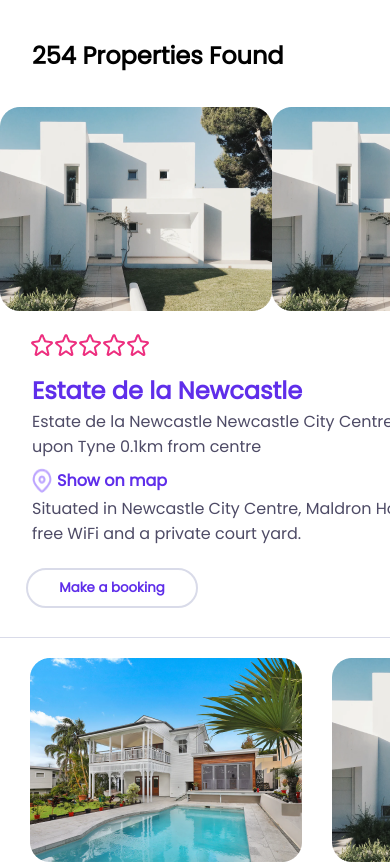
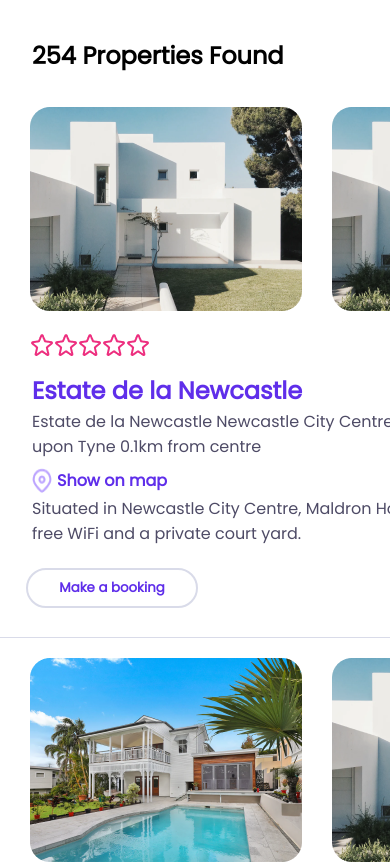
Before and after one commit to romeitas/202210-W3-maria-bragado, a website: page index.html in a window 390 px wide. Shown: the part 1275-2140 px from the top of the page. Drawn offline with Linux system fonts and the light colour scheme.

Commit message:
hotfix for mobile image margin and block 5 line

```diff
--- a/index.html
+++ b/index.html
@@ -145,12 +145,12 @@
             <p class="card-block3__title">254 Properties Found</p>
             <div class="card-block3__image--scroll">
                 <img
-                    class="search-block3__image"
+                    class="card-block3__image"
                     src="assets/Rectangle13.png"
                     alt="casa blanca 1"
                 />
                 <img
-                    class="search-block3__image"
+                    class="card-block3__image"
                     src="assets/Rectangle14.png"
                     alt="casa blanca 2"
                 />
--- a/scss/style.scss
+++ b/scss/style.scss
@@ -168,11 +168,17 @@ header {
     }
 }
 
-.card-block3,
+.card-block3 {
+    display: block;
+    height: 600px;
+    border-bottom: 1px solid #d9dbe9;
+    margin: 1rem auto;
+    margin-top: 20px;
+}
+
 .card-block5 {
     display: block;
     height: 600px;
-    border-bottom: 1px solid #d9dbe9;
     margin: 1rem auto;
     margin-top: 20px;
 }
```
Also changed, not shown: css/style.css, 1 other file.
